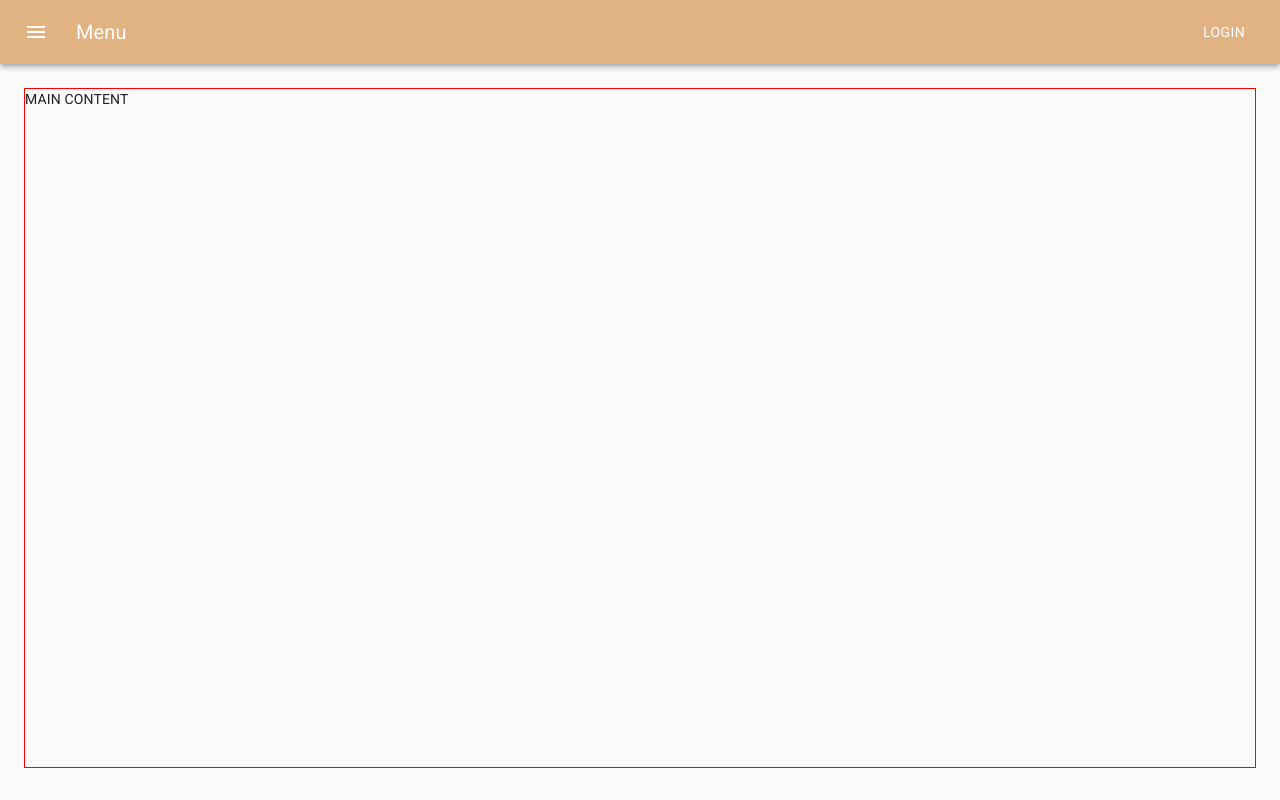
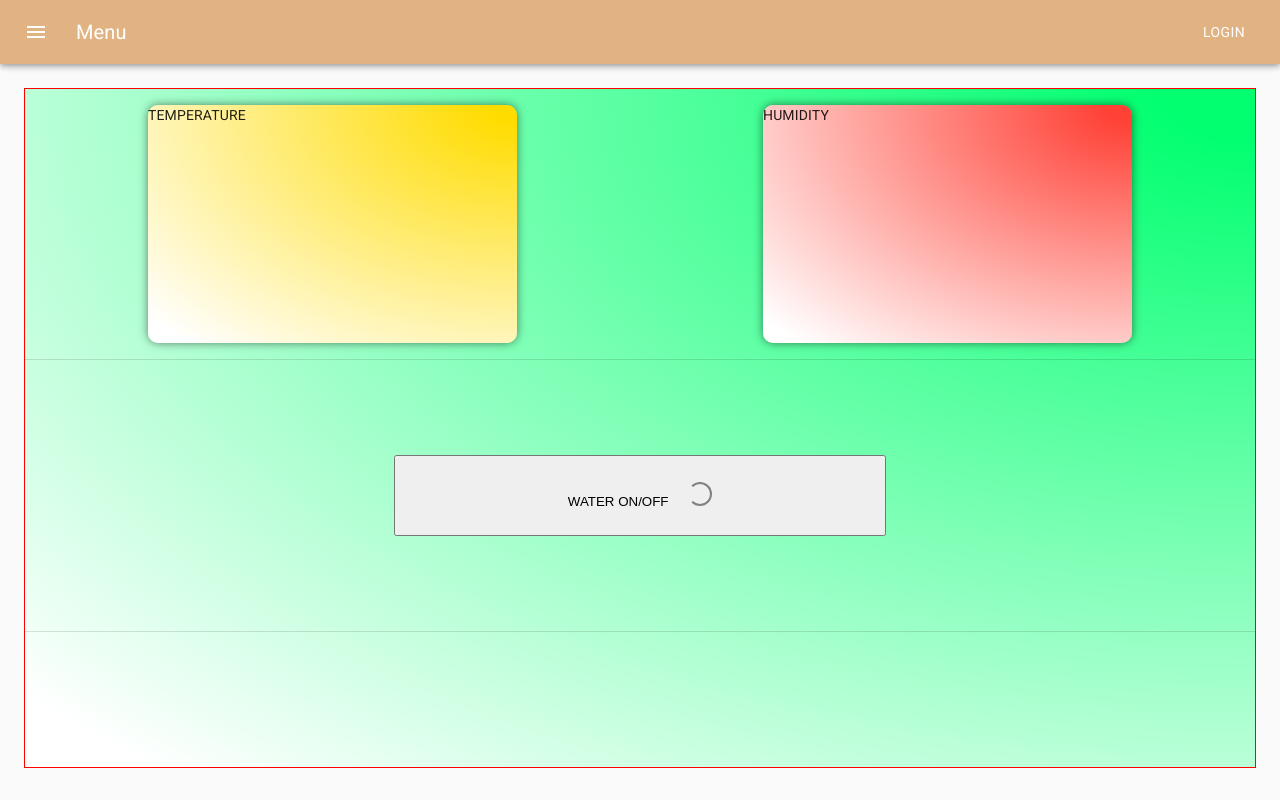
Before and after one commit to WisTiCeJEnT/iot-mushroom-web, a React (Create React App) app: page /status in a window 1280 px wide. Built offline with nearby package versions, Linux system fonts and the light colour scheme.

Commit message:
Spinner && Layout

```diff
--- a/src/App.js
+++ b/src/App.js
@@ -3,19 +3,18 @@ import { Route, Redirect, Switch } from "react-router-dom";
 import Main from "./pages/main";
 import Status from "./pages/status";
 import NotFound from "./pages/notFound";
-// import Header from "./components/withHeader";
+import Login from "./pages/login";
 const App = () => {
   return (
     <React.Fragment>
-      {/* <Header /> */}
-      <Status />
-      {/* <Switch>
+      <Switch>
+        <Route path="/login" component={Login} />
         <Route path="/status" component={Status} />
         <Route path="/not-found" component={NotFound} />
         <Route path="/main" component={Main} />
         <Redirect from="/" exact to="/main" />
         <Redirect to="/not-found" />
-      </Switch> */}
+      </Switch>
     </React.Fragment>
   );
 };
--- a/src/components/header/appBarComponent.jsx
+++ b/src/components/header/appBarComponent.jsx
@@ -7,7 +7,7 @@ import AppBar from "@material-ui/core/AppBar";
 import Button from "@material-ui/core/Button";
 import IconButton from "@material-ui/core/IconButton";
 import MenuIcon from "@material-ui/icons/Menu";
-const AppBarComponent = ({ handleDrawerOpen, open }) => {
+const AppBarComponent = ({ handleDrawerOpen, open, props }) => {
   const useStyles = makeStyles((theme) => ({
     appBar: {
       transition: theme.transitions.create(["margin", "width"], {
@@ -55,8 +55,15 @@ const AppBarComponent = ({ handleDrawerOpen, open }) => {
         </IconButton>
         <Typography variant="h6" noWrap className={classes.title}>
           Menu
-        </Typography>{" "}
-        <Button style={{ color: "#ffffff" }}>Login</Button>
+        </Typography>
+        <Button
+          style={{ color: "#ffffff" }}
+          onClick={() => {
+            props.history.push("/login");
+          }}
+        >
+          Login
+        </Button>
       </Toolbar>
     </AppBar>
   );
--- a/src/components/header/drawerComponent.jsx
+++ b/src/components/header/drawerComponent.jsx
@@ -13,7 +13,7 @@ import IconButton from "@material-ui/core/IconButton";
 import InvertColorsOffIcon from "@material-ui/icons/InvertColorsOff";
 import OpacityIcon from "@material-ui/icons/Opacity";
 import ThermometerIcon from "../../assets/icons/thermometer.svg";
-const DrawerComponent = ({ handleDrawerClose, open }) => {
+const DrawerComponent = ({ handleDrawerClose, open, props }) => {
   const drawerWidth = 240;
   const theme = useTheme();
   const useStyles = makeStyles((theme) => ({
@@ -54,13 +54,7 @@ const DrawerComponent = ({ handleDrawerClose, open }) => {
       </div>
       <Divider />
       <List>
-        <ListItem
-          button
-          key={"temperature"}
-          onClick={() => {
-            console.log("clicked");
-          }}
-        >
+        <ListItem button key={"temperature"}>
           <ListItemIcon>
             <img src={ThermometerIcon} style={{ width: "1.7rem" }}></img>
           </ListItemIcon>
--- a/src/components/sharedComponents.js
+++ b/src/components/sharedComponents.js
@@ -1,26 +1,32 @@
-import styled from "styled-components";
-export const BackGroundColor = styled.div`
-  background: ${(props) =>
-    props.fresh
-      ? `radial-gradient(
-    ellipse farthest-corner at 100% 0,
-    #01ff70 5%,
-    #ffffff 95%
-  )`
-      : props.moderate
-      ? `radial-gradient(
-    ellipse farthest-corner at 100% 0,
-    #FFDC00 5%,
-    #ffffff 95%
-  )`
-      : props.danger
-      ? `radial-gradient(
-    ellipse farthest-corner at 100% 0,
-    #FF4136 5%,
-    #ffffff 95%
-  )`
-      : null};
+import styled, { keyframes } from "styled-components";
+export const FlexRow = styled.div`
+  display: flex;
+  flex-direction: row;
 `;
+const rotate360 = keyframes`
+  from {
+    transform: rotate(0deg);
+  }
+  to {
+    transform: rotate(360deg);
+  }
+`;
+
+export const Spinner = styled.div`
+  display: inline-block;
+  margin-left: 1rem;
+  animation: ${rotate360} 1s linear infinite;
+  transform: translateZ(0);
+  border-top: 2px solid grey;
+  border-right: 2px solid grey;
+  border-bottom: 2px solid grey;
+  border-left: 2px solid transparent;
+  background: transparent;
+  width: 1.5rem;
+  height: 1.5rem;
+  border-radius: 50%;
+`;
+export const Button = styled.button``;
 export const BackGround = styled.div`
   display: flex;
   flex-direction: column;
@@ -69,8 +75,7 @@ export const BackGroundStatus = styled.div`
     #ffffff 95%
   )`
       : null};
-  width: 20%;
-  height: 50%;
+  width: 30%;
   border-radius: 10px;
   box-shadow: 0px 0px 10px rgba(0, 0, 0, 0.5);
   transition: all 0.2s ease-in-out;
@@ -78,8 +83,3 @@ export const BackGroundStatus = styled.div`
     transform: scale(1.1);
   }
 `;
-
-export const FlexRow = styled.div`
-  display: flex;
-  flex-direction: row;
-`;
--- /dev/null
+++ b/src/components/status/waterControl.jsx
@@ -0,0 +1,24 @@
+import React from "react";
+import styled from "styled-components";
+import { Button, FlexRow, Spinner } from "../sharedComponents";
+const WaterControlBox = styled(FlexRow)`
+  justify-content: space-around;
+  align-items: center;
+  height: 40%;
+`;
+
+const StyledButton = styled(Button)`
+  width: 40%;
+  height: 30%;
+`;
+const WaterControl = () => {
+  return (
+    <WaterControlBox>
+      <StyledButton>
+        <span>WATER ON/OFF</span> <Spinner />
+      </StyledButton>
+    </WaterControlBox>
+  );
+};
+
+export default WaterControl;
--- a/src/hoc/withHeader.jsx
+++ b/src/hoc/withHeader.jsx
@@ -3,12 +3,10 @@ import AppBarComponent from "../components/header/appBarComponent";
 import DrawerComponent from "../components/header/drawerComponent";
 import { makeStyles } from "@material-ui/core/styles";
 import clsx from "clsx";
-import Drawer from "@material-ui/core/Drawer";
 import CssBaseline from "@material-ui/core/CssBaseline";
-import { render } from "@testing-library/react";
 
 function withHeader(Component) {
-  return function WithHeader() {
+  return function WithHeader(props) {
     const drawerWidth = 240;
     const useStyles = makeStyles((theme) => ({
       root: {
@@ -49,8 +47,16 @@ function withHeader(Component) {
     return (
       <div className={classes.root}>
         <CssBaseline />
-        <AppBarComponent handleDrawerOpen={handleDrawerOpen} open={open} />
-        <DrawerComponent handleDrawerClose={handleDrawerClose} open={open} />
+        <AppBarComponent
+          handleDrawerOpen={handleDrawerOpen}
+          open={open}
+          props={props}
+        />
+        <DrawerComponent
+          handleDrawerClose={handleDrawerClose}
+          open={open}
+          props={props}
+        />
         <div
           className={clsx(classes.content, {
             [classes.contentShift]: open,
@@ -60,7 +66,7 @@ function withHeader(Component) {
           <div
             style={{ width: "100%", height: "85vh", border: "0.1px solid red" }}
           >
-            <Component />
+            <Component {...props} />
             {/* main content */}
           </div>
         </div>
--- /dev/null
+++ b/src/pages/login.jsx
@@ -0,0 +1,9 @@
+import React, { Component } from "react";
+class Login extends Component {
+  state = {};
+  render() {
+    return <div>Login</div>;
+  }
+}
+
+export default Login;
--- a/src/pages/main.jsx
+++ b/src/pages/main.jsx
@@ -1,7 +1,20 @@
 import React, { Component } from "react";
 import { Link } from "react-router-dom";
 class Main extends Component {
-  state = {};
+  //   state = { test: 4 };
+  //   intervalId;
+  //   componentDidMount() {
+  //     this.intervalId = setInterval(this.getData, 1000);
+  //     console.log(this.state.test);
+  //   }
+  //   componentWillUnmount() {
+  //     console.log("clear");
+  //     clearInterval(this.intervalId);
+  //   }
+  //   getData = () => {
+  //     this.setState({ test: this.state.test + 1 });
+  //     console.log("getting data...");
+  //   };
   render() {
     return (
       <React.Fragment>
--- a/src/pages/status.jsx
+++ b/src/pages/status.jsx
@@ -1,8 +1,63 @@
 import React from "react";
+import styled from "styled-components";
 import "fontsource-roboto";
 import withHeader from "../hoc/withHeader";
+import WaterControl from "../components/status/waterControl";
+import { BackGroundStatus, FlexRow } from "../components/sharedComponents";
+import Divider from "@material-ui/core/Divider";
+const FlexRoww = styled.div`
+  display: flex;
+  flex-direction: row;
+`;
 const Status = () => {
-  return <div>MAIN CONTENT</div>;
+  return (
+    <div
+      style={{
+        display: "flex",
+        flexDirection: "column",
+        width: "100%",
+        height: "100%",
+        background: `radial-gradient(
+    ellipse farthest-corner at 100% 0,
+    #01ff70 5%,
+    #ffffff 95%
+  )`,
+      }}
+    >
+      <FlexRow
+        style={{
+          justifyContent: "space-around",
+          height: "40%",
+          paddingTop: "1rem",
+          paddingBottom: "1rem",
+        }}
+      >
+        <BackGroundStatus moderate>TEMPERATURE</BackGroundStatus>
+        <BackGroundStatus danger>HUMIDITY</BackGroundStatus>
+      </FlexRow>
+      <Divider />
+      <WaterControl />
+      <Divider />
+      <FlexRow
+        style={{
+          justifyContent: "flex-end",
+          alignItems: "center",
+          height: "20%",
+        }}
+      >
+        {/* <Button
+          style={{
+            width: "20%",
+            height: "50%",
+            border: "solid green 2px",
+          }}
+        >
+          DASHBOARD
+        </Button> */}
+      </FlexRow>
+      {/* MAIN CONTENT */}
+    </div>
+  );
 };
 
 export default withHeader(Status);
```
Also changed, not shown: src/serviceWorker.js (+22 -22 lines), src/components/status/historyArea.jsx (added), src/components/status/statusBlock.jsx (added).
